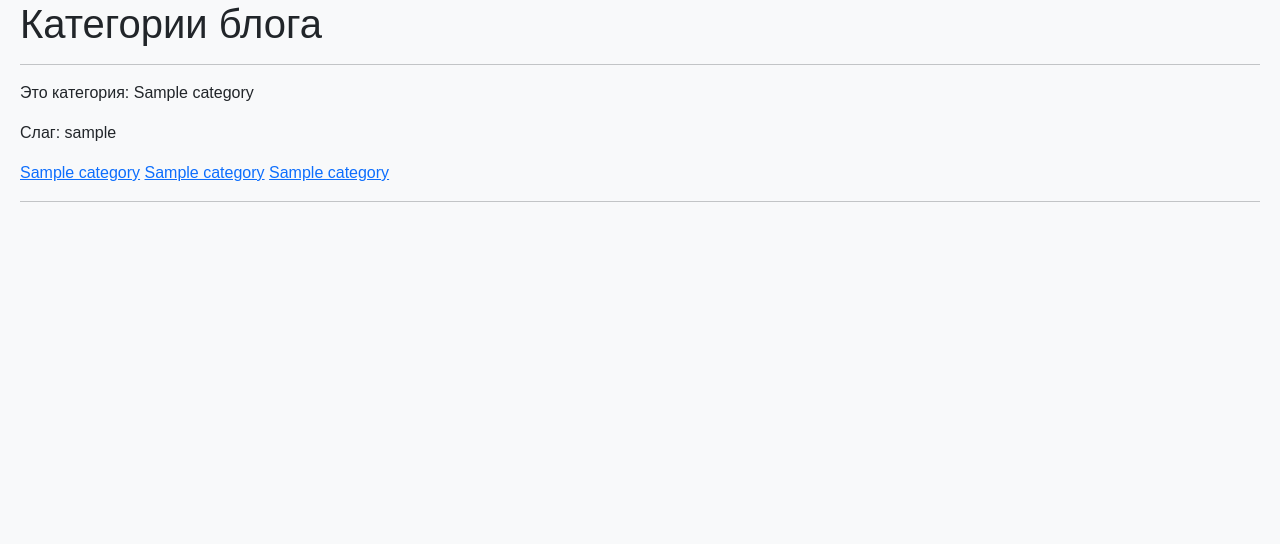
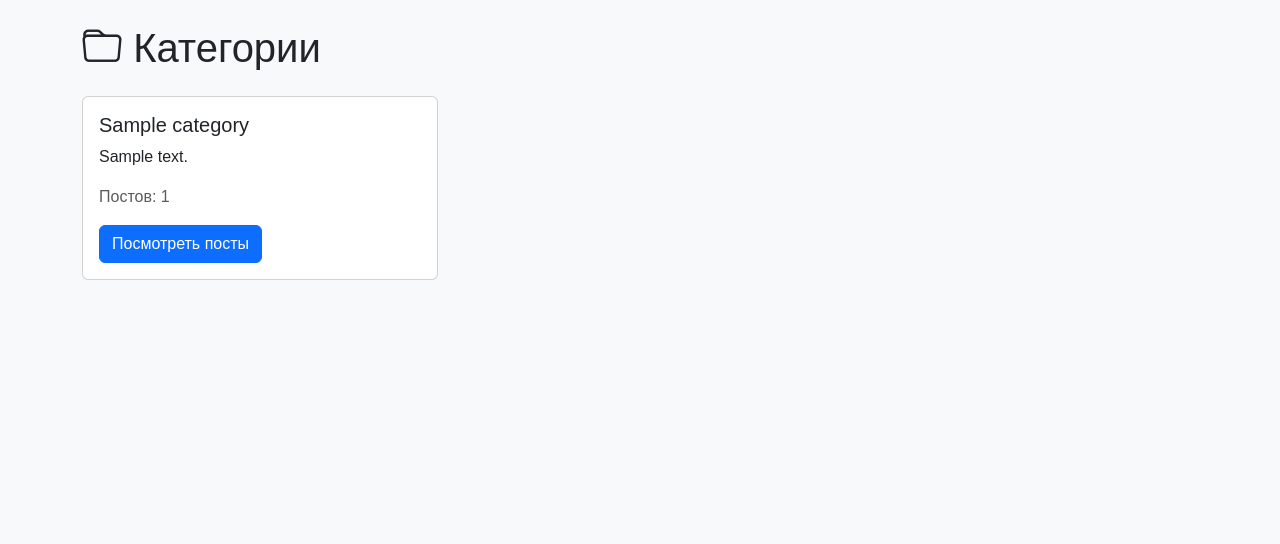
Before and after one commit to OlegVovchenko/DjangoProject, a Django app: page /posts/categories/ in a window 1280 px wide. Shown: the part 60-604 px from the top of the page. Run offline with Django 5.2, Linux system fonts and the light colour scheme; tables that the repository leaves empty hold one stand-in row (values such as "Sample post").

Commit message:
hw24: переработка шаблона каталога категорий для возможности просмотра всех постов этой категории

```diff
--- a/python_blog/templates/catalog_categories.html
+++ b/python_blog/templates/catalog_categories.html
@@ -1,22 +1,32 @@
 {% extends "base.html" %}
+{% block title %}
+Категории блога
+{% endblock title %}
 {% block content %}
 
-    <h1>{{ title }}</h1>
-    <p>{{ text }}</p>
-    <hr>
-    {% comment %} Цикл шаблонизатора {% endcomment %}
-    {% for category in categories %}
-
-    <p>Это категория: {{ category.name }}</p>
-    <p>Слаг: {{ category.slug }}</p>
-
-    {% comment %} Хардкордный URL {% endcomment %}
-    <a href="{{ category.slug}}">{{ category.name }}</a>
-
-    {% comment %} Правильное написание URL(шаблонный тег URL) {% endcomment %}
-    <a href="{% url "blog:category_detail" category.slug %}">{{ category.name }}</a>
-    {% comment %} Пример ссылки с get_absolut_url {% endcomment %}
-    <a href="{{ category.get_absolute_url }}">{{ category.name }}</a>
-    <hr>
-    {% endfor %}
-    {% endblock content %}
+    <div class="container mt-4">
+        <h1><i class="bi bi-folder"></i> Категории</h1>
+        <div class="row mt-4">
+            {% for category in categories %}
+                <div class="col-md-4 mb-4">
+                    <div class="card">
+                        <div class="card-body">
+                            <h5 class="card-title">{{ category.name }}</h5>
+                            <p class="card-text">{{ category.description }}</p>
+                            <p class="text-muted">Постов: {{ category.posts.count }}</p>
+                            <a href="{{ category.get_absolute_url }}" class="btn btn-primary">
+                                Посмотреть посты
+                            </a>
+                        </div>
+                    </div>
+                </div>
+            {% empty %}
+                <div class="col-12">
+                    <div class="alert alert-info">
+                        <i class="bi bi-info-circle"></i> Категорий пока нет
+                    </div>
+                </div>
+            {% endfor %}
+        </div>
+    </div>
+{% endblock content %}
--- a/python_blog/templates/tag_detail.html
+++ b/python_blog/templates/tag_detail.html
@@ -15,7 +15,7 @@
                             <i class="bi bi-tags"></i> Теги
                         </a>
                     </li>
-                    <li class="breadcrumb-item active">
+                    <li class="breadcrumb-item">
                         <span class="badge bg-warning text-white">#{{ tag.name }}</span>
                     </li>
                 </ol>
```
